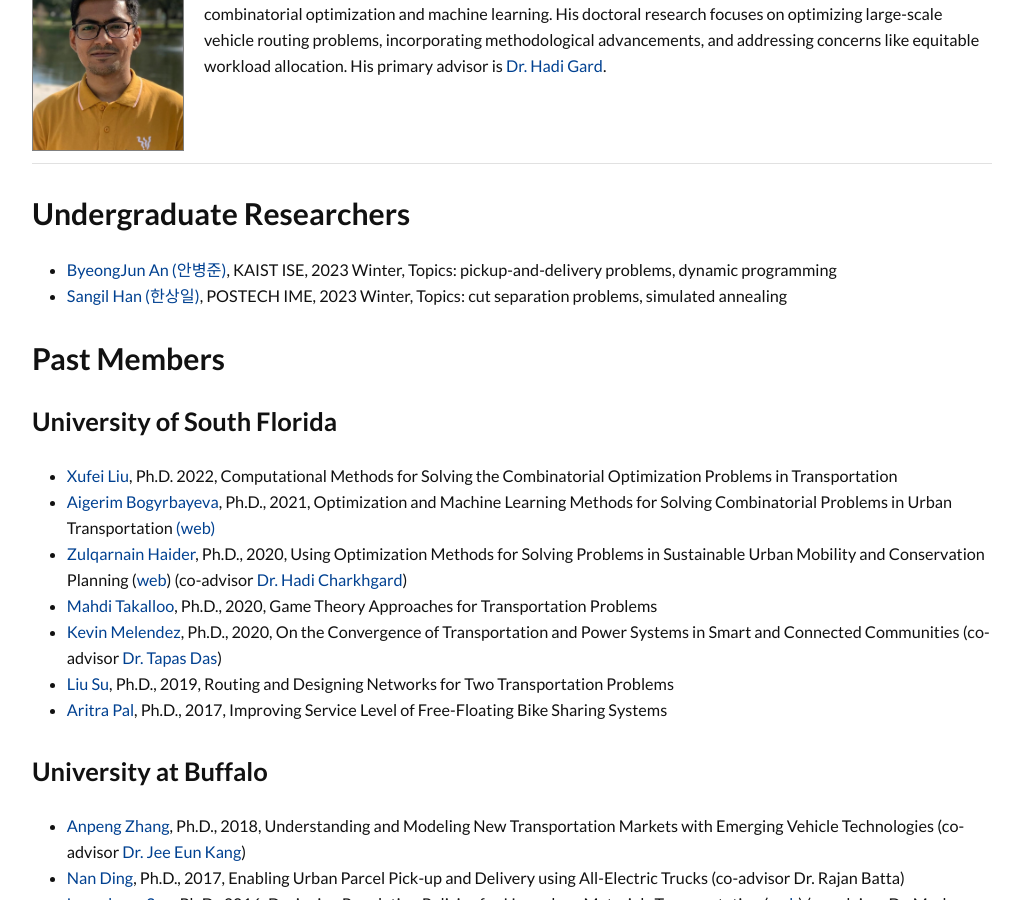
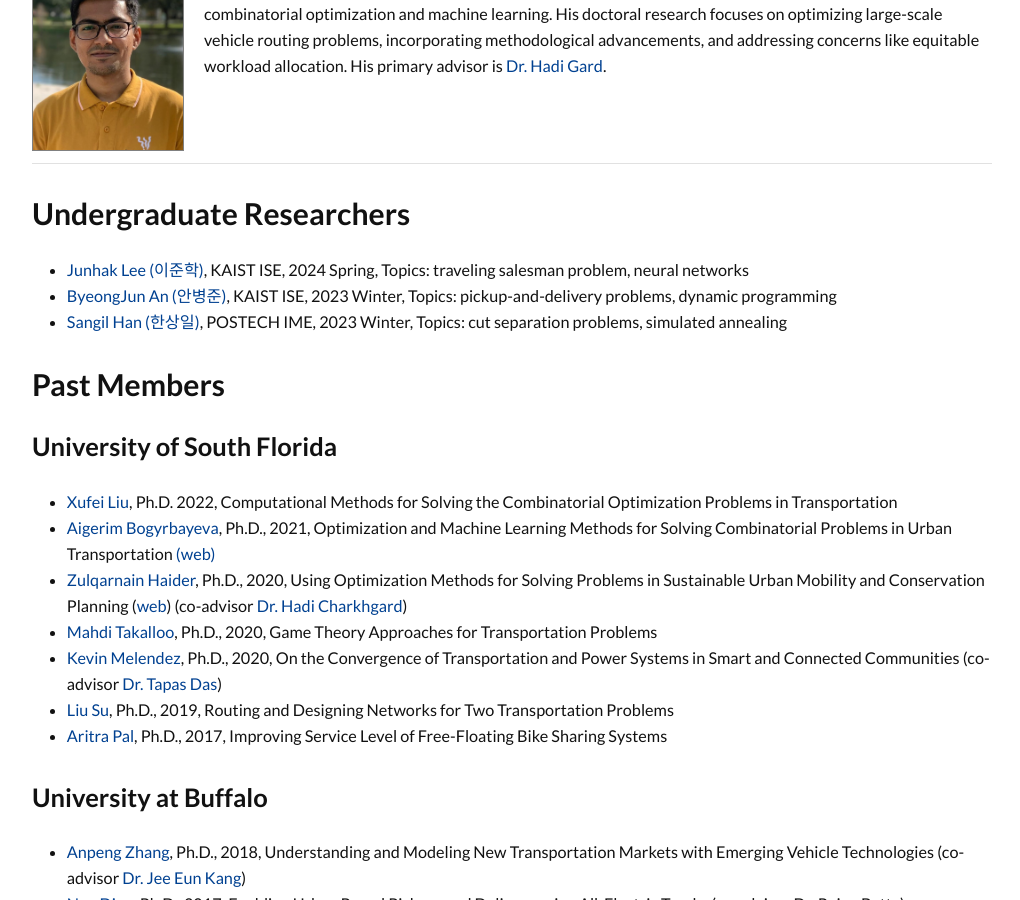
Before and after one commit to kaist-comet/kaist-comet.github.io, a Jekyll site: the page built from people/people.md, in a window 1280 px wide and 900 px high, scrolled down 4317 px. Shown: the whole window, without its empty margins (128-1148 px from the left). Built offline with Jekyll 4.4.1, drawn with Linux system fonts in a browser that asks for light colours; some web fonts are replaced; comment, search, counter and statistics services are not loaded.

Commit message:
Update people.md

```diff
--- a/people/people.md
+++ b/people/people.md
@@ -71,8 +71,10 @@ Introducing the current members of the COMET Lab.
 
 
 ## Undergraduate Researchers
+- [Junhak Lee (이준학)](https://www.linkedin.com/in/준학-이-a68596300/), KAIST ISE, 2024 Spring, Topics: traveling salesman problem, neural networks
 - [ByeongJun An (안병준)](https://www.linkedin.com/in/병준-안-2571132a6/), KAIST ISE, 2023 Winter, Topics: pickup-and-delivery problems, dynamic programming
 - [Sangil Han (한상일)](https://www.linkedin.com/in/sangil-han-2879b4222/), POSTECH IME, 2023 Winter, Topics: cut separation problems, simulated annealing
+
 
 
 ## Past Members
```
